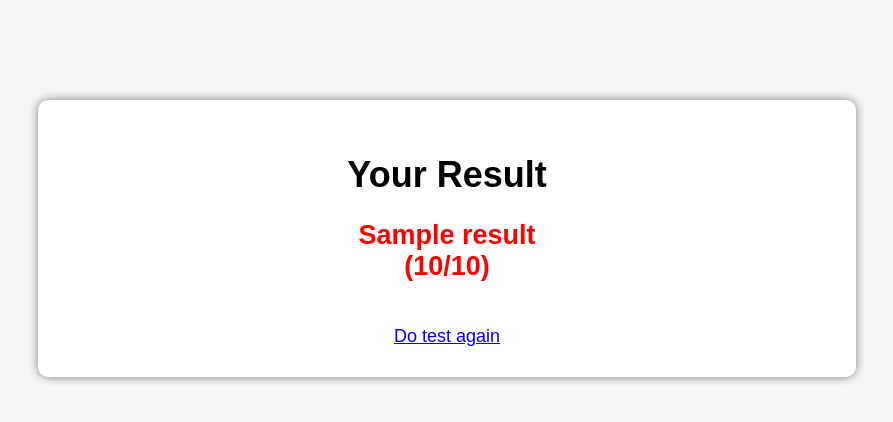
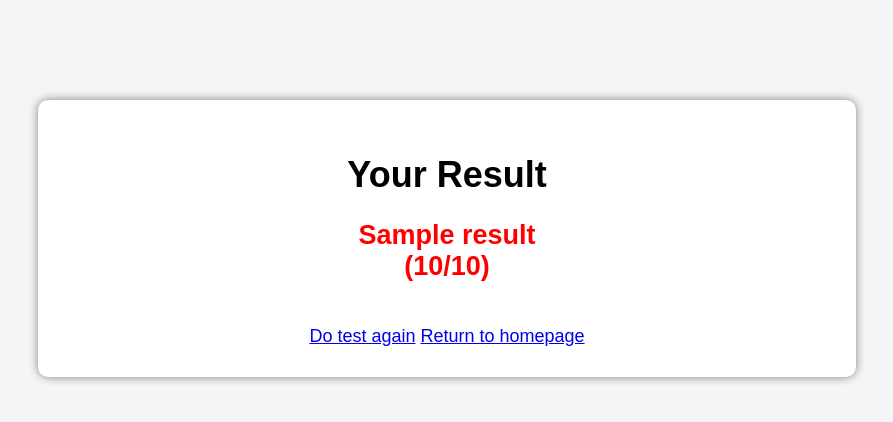
Before and after one commit to 4869vn-sketch/mental-health-web, a Flask app: template templates/BPD_result.html in a window 1280 px wide. Shown: the top 422 px of the page, without its empty margins (193-1086 px from the left). Run offline with Flask 3, Linux system fonts and the light colour scheme; the template is opened without the code that fills it: most values are stand-ins (such as "Sample title", 1, 10 or a date in 2020).

Commit message:
Update BPD_result.html

```diff
--- a/templates/BPD_result.html
+++ b/templates/BPD_result.html
@@ -54,6 +54,7 @@
 
     <br>
     <a href="/test/BPD">Do test again</a>
+    <a href="/">Return to homepage</a>
 
 </div>
 
```
